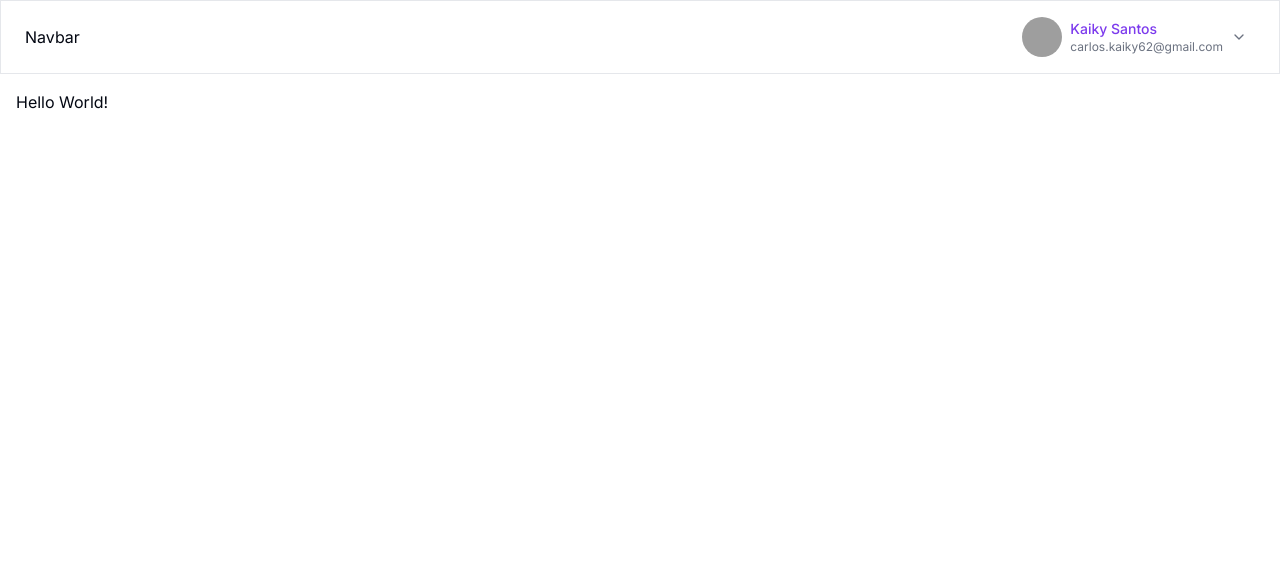
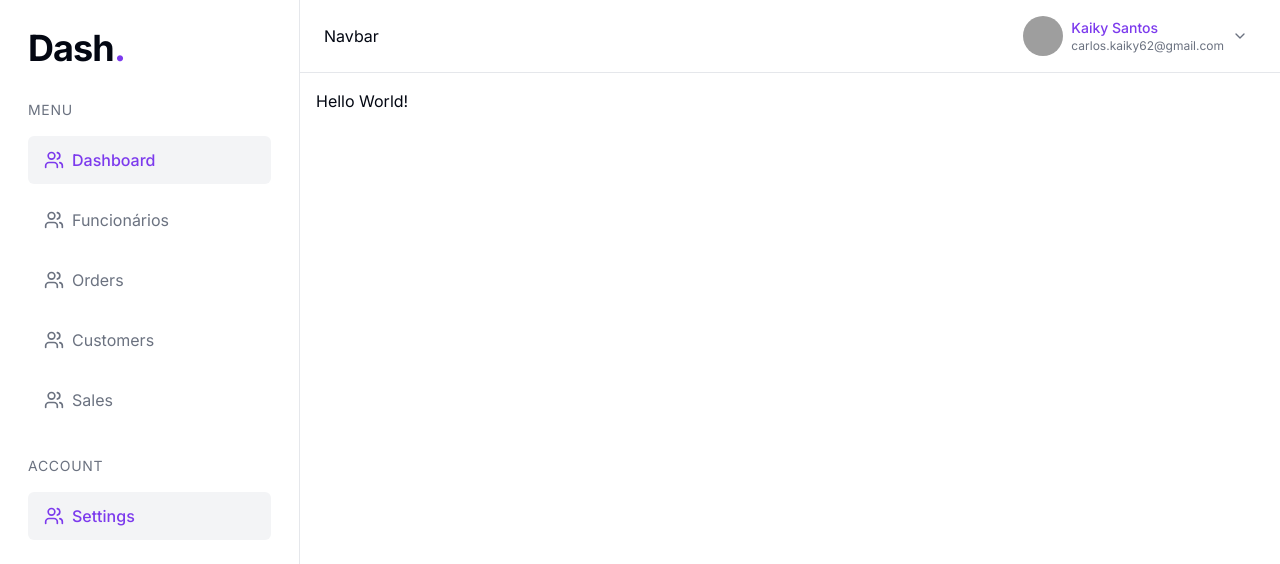
Before and after one commit to KaikySantos/dash, a Next.js app: page /en in a window 1280 px wide. Shown: the top 564 px of the page. Built offline with nearby package versions, Linux system fonts and the light colour scheme; grey boxes are pictures that could not be loaded.

Commit message:
wip: navigation

```diff
--- a/app/[locale]/globals.css
+++ b/app/[locale]/globals.css
@@ -30,7 +30,7 @@
     --border: 220 13% 91%;
     --input: 220 13% 91%;
     --ring: 262.1 83.3% 57.8%;
-    --radius: 0rem;
+    --radius: 0.5rem;
   }
 
   .dark {
--- a/app/[locale]/layout.tsx
+++ b/app/[locale]/layout.tsx
@@ -5,6 +5,7 @@ import {getMessages} from 'next-intl/server';
 import { ThemeProvider } from "@/components/providers/theme-provider"
 import "./globals.css";
 
+import { Navigation } from "@/components/navigation";
 import { Navbar } from "@/components/navbar";
 
 const inter = Inter({ subsets: ["latin"] });
@@ -33,8 +34,17 @@ export default async function RootLayout({
           disableTransitionOnChange
         >
           <NextIntlClientProvider messages={messages}>
-            <Navbar />
-            {children}
+          <div className="h-full flex">
+            <Navigation />
+
+            <main className="flex-1 h-full min-h-screen md:pl-[300px] overflow-y-auto">
+              <Navbar />
+
+              <div className="">
+                {children}
+              </div>
+            </main>
+          </div>
           </NextIntlClientProvider>
         </ThemeProvider>
       </body>
--- /dev/null
+++ b/components/nav-item.tsx
@@ -0,0 +1,26 @@
+import { cn } from '@/lib/utils';
+import { LucideProps } from 'lucide-react';
+
+interface NavItemProps {
+  title: string
+  icon: React.FC<LucideProps>
+  selected?: boolean
+}
+
+export const NavItem = ({
+  title,
+  icon: Icon,
+  selected
+}: NavItemProps) => {
+  return (
+    <div
+      className={cn(
+        "flex items-center text-muted-foreground justify-start gap-2 px-4 py-3 cursor-pointer rounded-md",
+        selected && "bg-accent text-primary font-medium cursor-default"
+      )}
+    >
+      <Icon size={20} />
+      {title}
+    </div>
+  )
+}
--- a/components/navbar.tsx
+++ b/components/navbar.tsx
@@ -2,7 +2,7 @@ import { UserDropdownMenu } from "./user-dropdown-menu";
 
 export function Navbar() {
   return (
-    <nav className="flex items-center justify-between px-6 py-2 bg-white border">
+    <nav className="flex items-center justify-between px-6 py-2 bg-background border-b">
       <p>Navbar</p>
 
       <UserDropdownMenu />
--- /dev/null
+++ b/components/navigation.tsx
@@ -0,0 +1,148 @@
+"use client"
+
+import { ElementRef, useEffect, useRef, useState } from "react"
+import { usePathname } from "next/navigation"
+
+import { cn } from "@/lib/utils"
+import { useMediaQuery } from "usehooks-ts"
+
+import { ClipboardList, LineChart, ListOrdered, MenuIcon, Users } from "lucide-react"
+
+import { NavItem } from "./nav-item"
+
+export function Navigation() {
+  const pathname = usePathname()
+  const isMobile = useMediaQuery("(max-width: 768px)")
+
+  const sidebarRef = useRef<ElementRef<"aside">>(null)
+  const navbarRef = useRef<ElementRef<"div">>(null)
+  const [isResetting, setIsResetting] = useState(false)
+  const [isCollapsed, setIsCollapsed] = useState(isMobile)
+
+  useEffect(() => {
+    if (isMobile) {
+      collapse()
+    } else {
+      resetWidth()
+    }
+  }, [isMobile])
+
+  useEffect(() => {
+    if (isMobile) {
+      collapse()
+    }
+  }, [pathname, isMobile])
+
+  const resetWidth = () => {
+    if (sidebarRef.current && navbarRef.current) {
+      setIsCollapsed(false)
+      setIsResetting(true)
+
+      sidebarRef.current.style.width = isMobile ? "100%" : "300px"
+      navbarRef.current.style.setProperty("width", isMobile ? "0" : "calc(100% - 300px)")
+      navbarRef.current.style.setProperty("left", isMobile ? "100%" : "300px")
+      setTimeout(() => setIsResetting(false), 300)
+    }
+  }
+
+  const collapse = () => {
+    if (sidebarRef.current && navbarRef.current) {
+      setIsCollapsed(true)
+      setIsResetting(true)
+
+      sidebarRef.current.style.width = "0"
+      navbarRef.current.style.setProperty("width", "100%")
+      navbarRef.current.style.setProperty("left", "0")
+      setTimeout(() => setIsResetting(false), 300)
+    }
+  }
+
+  return (
+    <>
+      <aside
+        ref={sidebarRef}
+        className={cn(
+          "h-full min-h-lvh border-r bg-background overflow-y-auto fixed flex w-[300px] flex-col justify-between z-[99999]",
+          isResetting && "transition-all ease-in-out duration-300",
+          isMobile && "w-0"
+        )}
+      >
+        <div className="flex flex-col my-7 px-7">
+          <h2 className="text-4xl font-bold tracking-tight">
+            Dash
+            <span className="text-primary">.</span>
+          </h2>
+
+          <p className="mt-8 mb-4 text-muted-foreground text-sm tracking-wider">
+            MENU
+          </p>
+
+          <div className="flex flex-col gap-3">
+            <NavItem
+              icon={Users}
+              title="Dashboard"
+              selected
+            />
+
+            <NavItem
+              icon={Users}
+              title="Funcionários"
+            />
+
+            <NavItem
+              icon={Users}
+              title="Orders"
+            />
+
+            <NavItem
+              icon={Users}
+              title="Customers"
+            />
+
+            <NavItem
+              icon={Users}
+              title="Sales"
+            />
+          </div>
+
+          <p className="mt-8 mb-4 text-muted-foreground text-sm tracking-wider">
+            ACCOUNT
+          </p>
+
+          <div className="flex flex-col gap-3">
+            <NavItem
+              icon={Users}
+              title="Settings"
+              selected
+            />
+          </div>
+        </div>
+      </aside>
+
+      <div
+        role="button"
+        onClick={() => {
+          if (isCollapsed) {
+            resetWidth()
+          } else {
+            collapse()
+          }
+        }}
+        className={cn(
+          "absolute z-[999999] bg-transparent px-3 py-2 w-min top-3",
+          (!isCollapsed && !isMobile) && "opacity-0 hidden",
+          (!isCollapsed && isMobile) && "right-0"
+        )}
+      >
+        <MenuIcon className="h-6 w-6 text-muted-foreground" />
+      </div>
+
+      <div
+        ref={navbarRef}
+        className={cn(
+          "absolute left-20 bg-green-300 w-min",
+        )}
+      />
+    </>
+  )
+}
--- a/package.json
+++ b/package.json
@@ -21,7 +21,8 @@
     "react": "^18",
     "react-dom": "^18",
     "tailwind-merge": "^2.3.0",
-    "tailwindcss-animate": "^1.0.7"
+    "tailwindcss-animate": "^1.0.7",
+    "usehooks-ts": "^3.1.0"
   },
   "devDependencies": {
     "@types/node": "^20",
```
Also changed, not shown: 1 other file (tests, documents, lock files or other folders).
